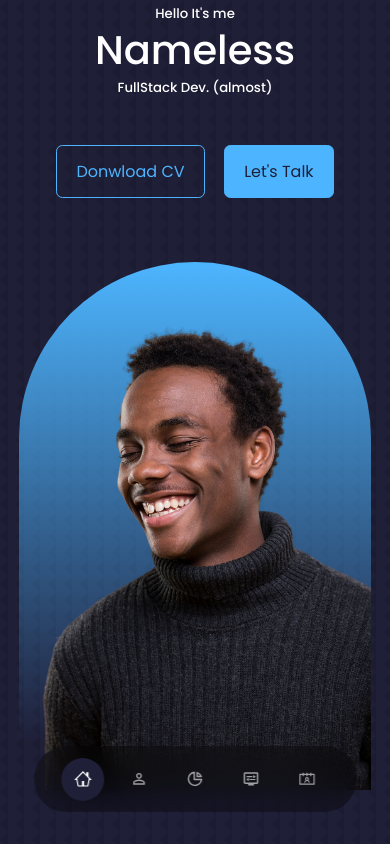
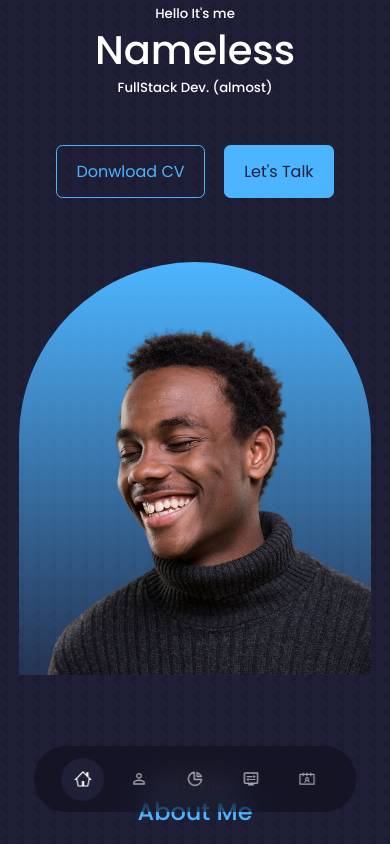
Before and after one commit to name0-Sansnom/React-portfolio-test1, a React (Create React App) app: page / in a window 390 px wide. Shown: the top 844 px of the page. Built offline with nearby package versions, Linux system fonts and the light colour scheme.

Commit message:
header responsiveness

```diff
--- a/src/components/header/header.css
+++ b/src/components/header/header.css
@@ -75,7 +75,7 @@ header h1 {
 /* ========== Media Queries for Small Devices ======== */
 @media screen and (max-width: 600px) {
     header {
-        height: 100vh;
+        height: 80vh;
     }
 
     .header__socials, .scroll__down{
```
